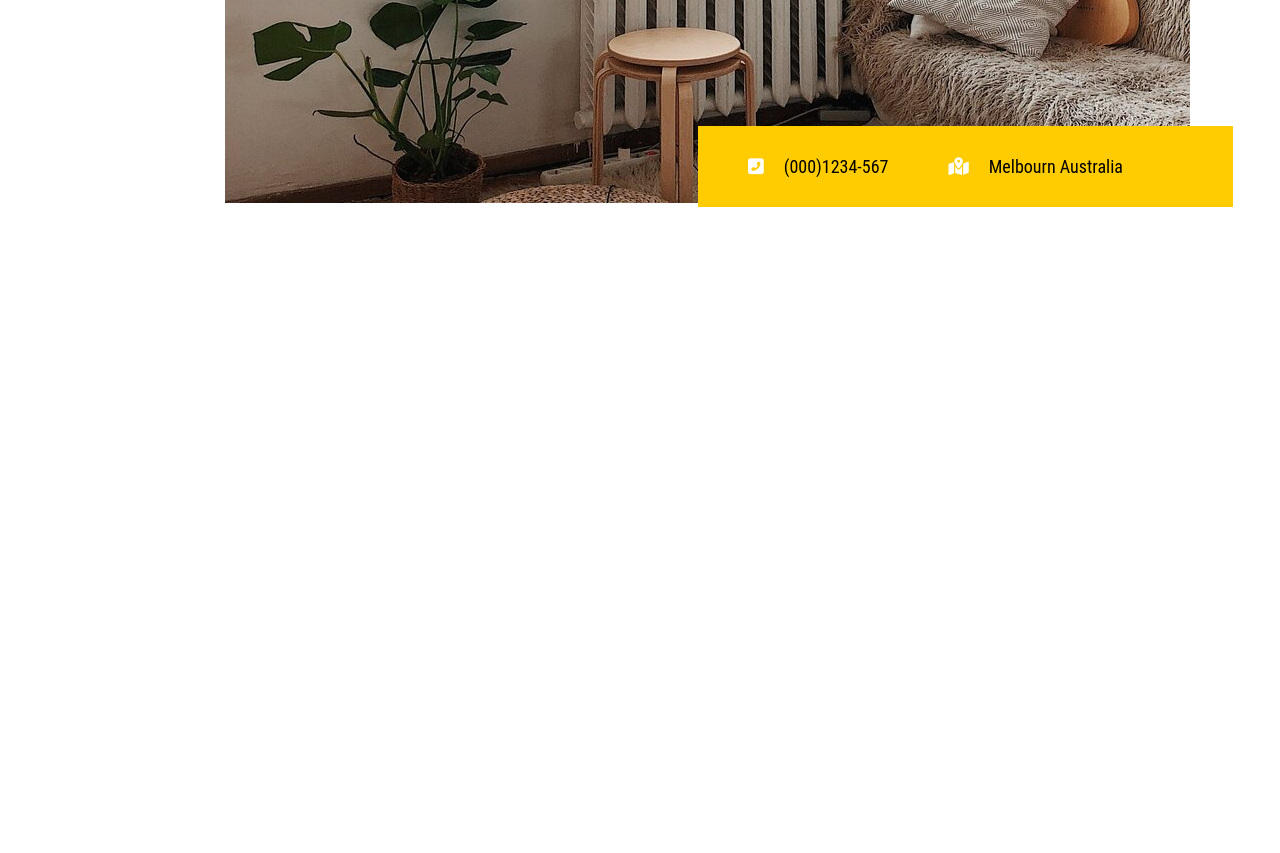
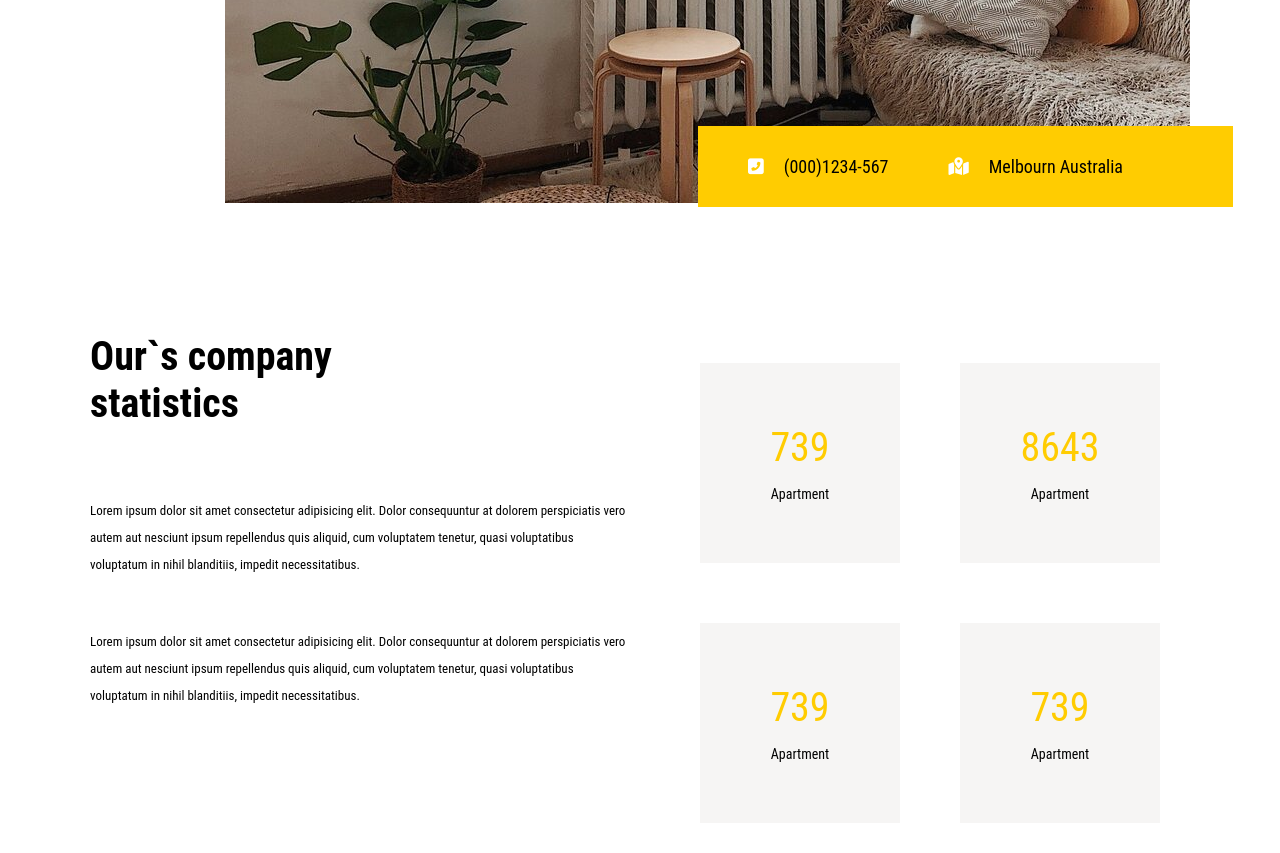
Before and after one commit to KirillGorobets-LM/Web-Dev-Blog-Project, a plain HTML site: page index.html in a window 1280 px wide. Shown: the part 512-1365 px from the top of the page. Before the commit the page ends 800 px from the top, so only its background shows below. Drawn offline with Linux system fonts and the light colour scheme.

Commit message:
add new stats section

```diff
--- a/index.html
+++ b/index.html
@@ -37,6 +37,43 @@
             <p><i class="fas fa-map-marked-alt"></i>Melbourn Australia</p>
         </div>
     </section>
+    <section class="stats wrapper">
+        <div class="stats-text">
+            <h2>Our`s company<br>statistics</h2>
+                <p>Lorem ipsum dolor sit amet consectetur adipisicing elit.
+                     Dolor consequuntur at dolorem perspiciatis vero autem aut
+                     nesciunt ipsum repellendus quis aliquid, cum voluptatem
+                     tenetur, quasi voluptatibus voluptatum in nihil blanditiis,
+                      impedit necessitatibus.</p>
+                <p>Lorem ipsum dolor sit amet consectetur adipisicing elit.
+                        Dolor consequuntur at dolorem perspiciatis vero autem aut
+                        nesciunt ipsum repellendus quis aliquid, cum voluptatem
+                        tenetur, quasi voluptatibus voluptatum in nihil blanditiis,
+                         impedit necessitatibus.</p>
+        </div>
+        <div class="stats-mun">
+            <div class="stats-line">
+                <div class="square">
+                    <span class="stats-square">739</span>
+                    <span class="square-text">Apartment</span>
+                </div>
+                <div class="square">
+                    <span class="stats-square">8643</span>
+                    <span class="square-text">Apartment</span>
+                </div>
+            </div>
+            <div class="stats-line">
+                <div class="square">
+                    <span class="stats-square">739</span>
+                    <span class="square-text">Apartment</span>
+                </div>
+                <div class="square">
+                    <span class="stats-square">739</span>
+                    <span class="square-text">Apartment</span>
+                </div>
+            </div>
+        </div>
+    </section>
 </main>
  <script src="script.js"></script>
 </body>
--- a/style.css
+++ b/style.css
@@ -82,7 +82,43 @@ nav {
     margin-right: 60px;
     font-size: 18px;
 }
-
+.stats {
+    display: flex;
+    margin-top: 130px;
+}
+.stats-line {
+    display: flex;
+}
+.stats-text {
+    padding-right: 40px;
+}
+.stats-text h2 {
+    margin-bottom: 70px;
+    font-size: 40px;
+}
+.stats-text p {
+    font-size: 13px;
+    margin-top: 50px;
+    line-height: 27px;
+}
+.square {
+    width: 200px;
+    height: 200px;
+    background-color: #f6f5f4;
+    margin: 30px;
+    display: flex;
+    align-items: center;
+    justify-content: center;
+    flex-direction: column;
+}
+.stats-square {
+    font-size: 40px;
+    margin-bottom: 15px;
+    color: #ffcc01;
+}
+.square-text {
+    font-size: 14px;
+}
 
 @media screen and (max-width: 765px) {
     .toggle{
@@ -163,5 +199,20 @@ nav {
        font-size: 14px;
        margin-right: 0;
    }
+   .stats {
+       margin-top: 0;
+       flex-direction: column;
+   }
+   .stats-text {
+       padding: 20px;
+   }
+   .stats-text h2 {
+       font-size: 40px;
+       margin-top: 5px;
+       margin-bottom: 30px;
+   }
+   .stats-text p {
+       margin-top: 15px;
+   }
 
 }
```
